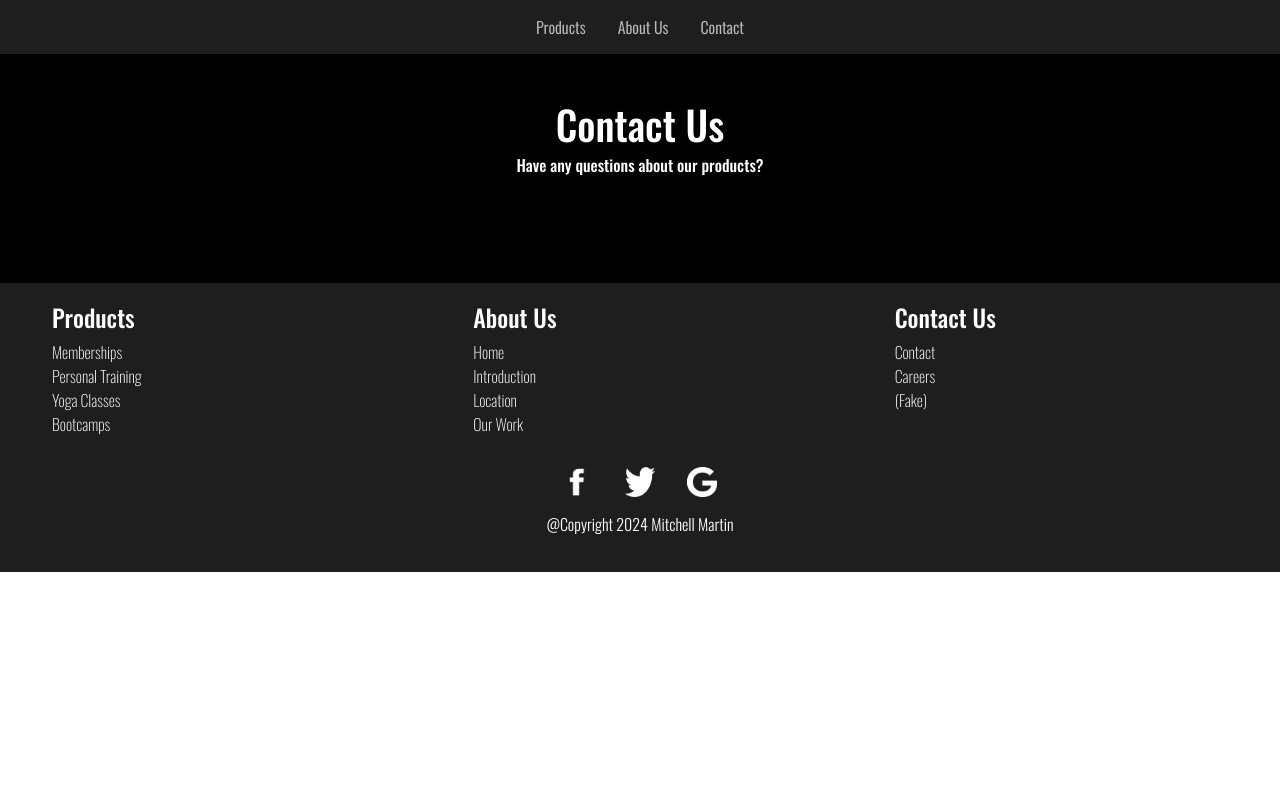
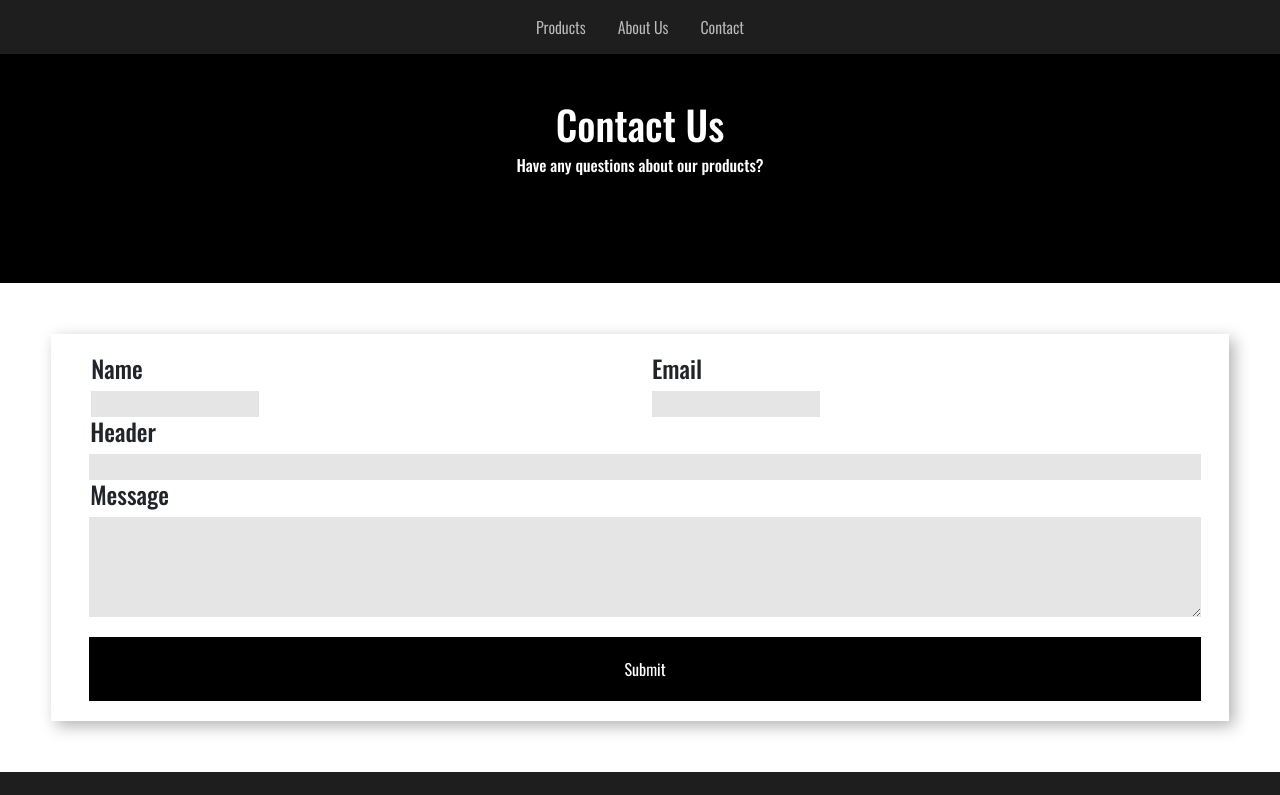
Before and after one commit to mmartin46/Workout635-Website, a React (Vite) app in the folder nextsite.client/: page /contact in a window 1280 px wide. Shown: the top 795 px of the page. Built offline with nearby package versions, Linux system fonts and the light colour scheme; a web font is replaced by a local one.

Commit message:
changes made

```diff
--- a/nextsite.client/src/components/general/Highlight.jsx
+++ b/nextsite.client/src/components/general/Highlight.jsx
@@ -2,6 +2,7 @@
 import './Icon.scss';
 import './Session.scss';
 import 'bootstrap/dist/css/bootstrap.min.css';
+import PlainLink from '../buttons/PlainLink';
 
 const Highlights = ({ highlights }) => {
 
@@ -10,8 +11,13 @@ const Highlights = ({ highlights }) => {
         <div id="choices" className="row justify-content-center align-items-center">
             {highlights.map((highlight, index) => (
                 <div key={index} className="col icon tint" style={{ background: `${highlight.url}` }}>
-                    <h3>{highlight.title}</h3>
-                    <h6>{highlight.caption}</h6>
+                    <PlainLink
+                        to={highlight.redirect}
+                        fontColor="white"
+                    >
+                        <h3>{highlight.title}</h3>
+                        <h6>{highlight.caption}</h6>
+                    </PlainLink>
                 </div>
             ))}
         </div>
--- a/nextsite.client/src/components/layouts/ContactLayout.jsx
+++ b/nextsite.client/src/components/layouts/ContactLayout.jsx
@@ -1,10 +1,37 @@
 import Topic from "../general/Topic";
-
+import './ContactLayout.scss';
 const ContactLayout = () => {
     return (
         <div>
             <Topic title="Contact Us"
-                caption="Have any questions about our products?"/>
+                caption="Have any questions about our products?" />
+
+            <div className="contact-form">
+                <div className="row">
+                    <div className="col">
+                        <h4>Name</h4>
+                        <input type="text" />
+                    </div>
+                    <div className="col">
+                        <h4>Email</h4>
+                        <input type="email" />
+                    </div>
+                </div>
+                <div className="padded">
+                    <div className="row">
+                        <h4>Header</h4>
+                        <input type="text" />
+                    </div>
+                    <div className="row">
+                        <h4 >Message</h4>
+                        <textarea className="msg"/>
+                    </div>
+                    <div className="row">
+                        <button className="contact-btn" type="submit">Submit</button>
+                    </div>
+                </div>
+
+            </div>
         </div>
     );
 }
--- /dev/null
+++ b/nextsite.client/src/components/layouts/ContactLayout.scss
@@ -0,0 +1,46 @@
+
+.contact-form {
+    border-color: red;
+    border-width: 0px;
+    margin: 4%;
+    padding: 20px;
+    border-style: dashed;
+    box-shadow: 5px 5px 15px rgba(0,0,0,0.3);
+
+    display: block;
+    justify-content: center;
+    text-align: left;
+
+    .row {
+        padding-left: 20px;
+        padding-right: 20px;
+
+    }
+
+    input {
+        border-width: 0px;
+        background-color: rgba(0,0,0,0.1);
+    }
+
+    .contact-btn {
+        border-width: 0px;
+        padding: 20px;
+        margin-top: 20px;
+        background-color: black;
+        color: white;
+    }
+}
+
+.padded {
+    margin-left: 10px;
+
+    h4 {
+       transform: translateX(-11px);
+    }
+
+    .msg {
+        height: 100px;
+        border-width: 0px;
+        background-color: rgba(0,0,0,0.1);
+    }
+}
--- a/nextsite.client/src/components/layouts/MainLayout.jsx
+++ b/nextsite.client/src/components/layouts/MainLayout.jsx
@@ -13,10 +13,11 @@ class Topic {
 }
 
 class Highlight {
-    constructor(url, title, caption) {
+    constructor(url, title, caption, redirect) {
         this.url = url;
         this.title = title;
         this.caption = caption;
+        this.redirect = redirect;
     }
 }
 
@@ -27,9 +28,9 @@ const MainLayout = () => {
     ];
 
     const highlights = [
-        new Highlight("url('/public/metal_0.png')", "Personal Training", "Starting at $90.00"),
-        new Highlight("url('/public/yoga.jpg')", "Yoga Classes", "Starting at $30.00"),
-        new Highlight("url('/public/smith.jpg')", "Bootcamps", "Starting at $40.00")
+        new Highlight("url('/public/metal_0.png')", "Personal Training", "Starting at $90.00", "/training"),
+        new Highlight("url('/public/yoga.jpg')", "Yoga Classes", "Starting at $30.00", "/yoga"),
+        new Highlight("url('/public/smith.jpg')", "Bootcamps", "Starting at $40.00", "/bootcamp")
     ];
 
 
```
